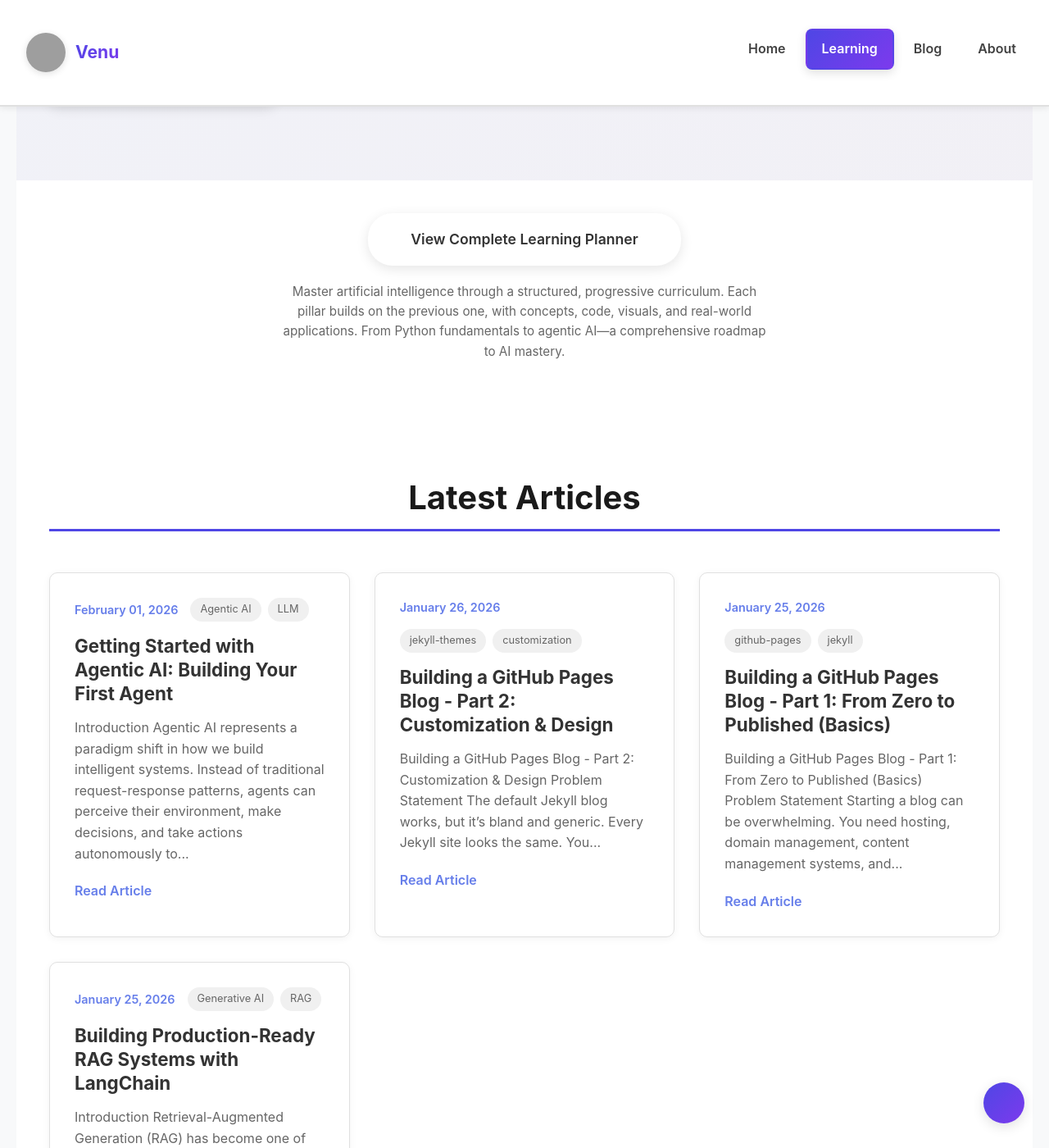
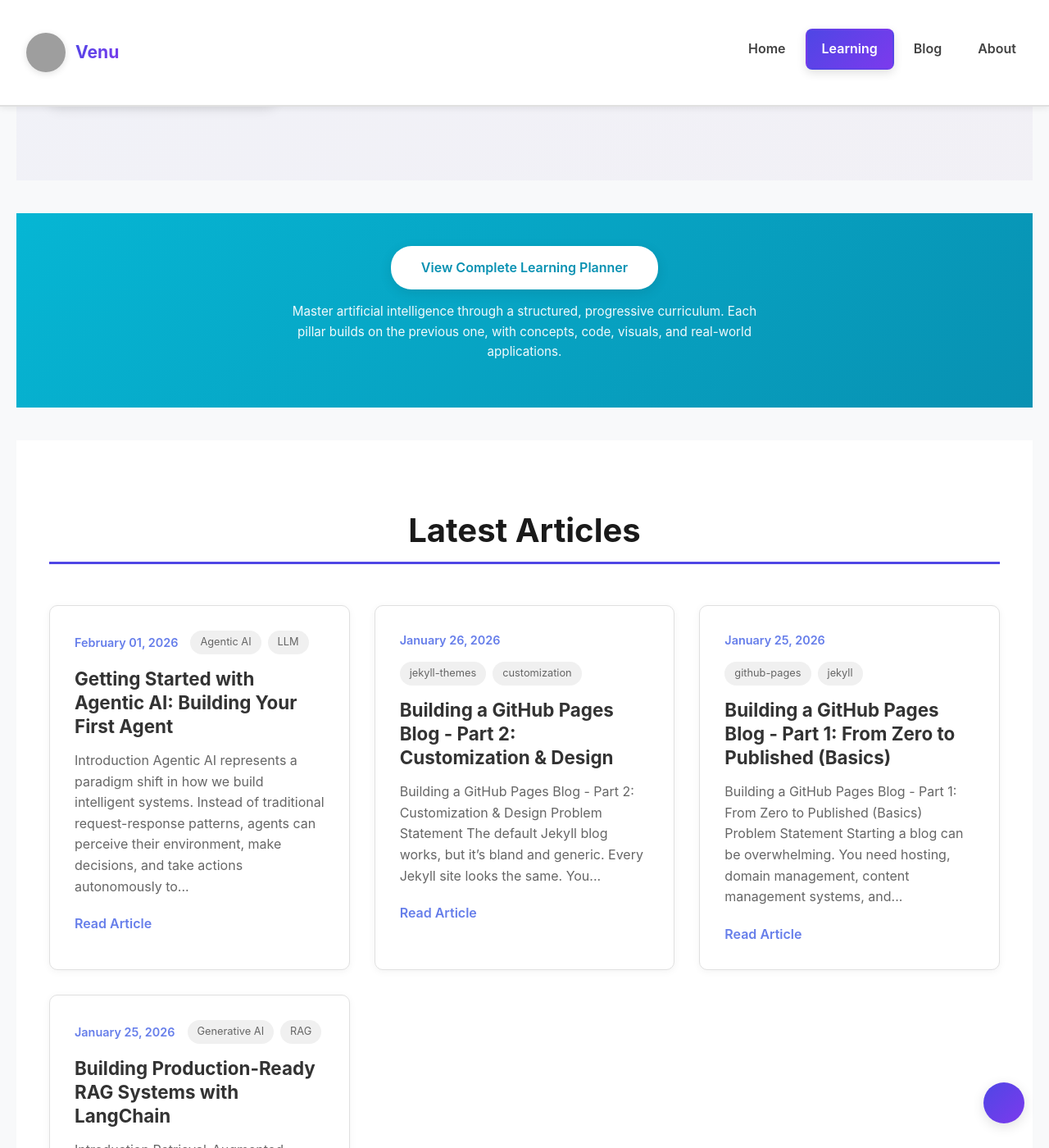
Before and after one commit to Madhavan11601828/madhavan11601828.github.io, a Jekyll site: the page built from index.md, in a window 1280 px wide and 1400 px high, scrolled down 2269 px. Shown: the whole window at 82% size. Built offline with Jekyll 4.4.1, drawn with Linux system fonts in a browser that asks for light colours; part of the change alters nothing that is shown; grey boxes are pictures that could not be loaded.

Commit message:
Refactor: Restructure Learning Planner section like Stay Updated
- Restyled planner section with gradient background (cyan gradient)
- Reduced padding and font sizes for compact look
- Changed button to white text on gradient background
- Updated structure to match Stay Updated section pattern
- Added planner-content wrapper for centered alignment
- Removed duplicate btn-planner styles

```diff
--- a/index.md
+++ b/index.md
@@ -103,12 +103,12 @@ layout: default
 <!-- Learning Planner Button Section -->
 <section class="planner-button-section">
   <div class="container">
-    <a href="/pillars/" class="btn btn-planner btn-large">View Complete Learning Planner</a>
-    <p class="planner-description">
-      Master artificial intelligence through a structured, progressive curriculum.
-      Each pillar builds on the previous one, with concepts, code, visuals, and real-world applications.
-      From Python fundamentals to agentic AI—a comprehensive roadmap to AI mastery.
-    </p>
+    <div class="planner-content">
+      <a href="/pillars/" class="btn btn-planner-light">View Complete Learning Planner</a>
+      <p class="planner-description">
+        Master artificial intelligence through a structured, progressive curriculum. Each pillar builds on the previous one, with concepts, code, visuals, and real-world applications.
+      </p>
+    </div>
   </div>
 </section>
 
@@ -381,32 +381,44 @@ layout: default
   font-size: 1.1em;
 }
 
-.btn-planner {
+.planner-button-section {
+  background: linear-gradient(135deg, #06b6d4 0%, #0891b2 100%);
+  padding: 40px 20px;
+  text-align: center;
+  color: white;
+  margin-top: 40px;
+  margin-bottom: 40px;
+}
+
+.planner-content {
+  max-width: 600px;
+  margin: 0 auto;
+}
+
+.btn-planner-light {
   background: white;
-  color: #333;
+  color: #0891b2;
+  padding: 12px 35px;
+  font-size: 1em;
+  font-weight: 600;
+  border-radius: 25px;
+  text-decoration: none;
+  display: inline-block;
+  transition: all 0.3s ease;
   box-shadow: 0 4px 15px rgba(0, 0, 0, 0.1);
 }
 
-.btn-planner:hover {
-  background: #f8f9fa;
+.btn-planner-light:hover {
   transform: translateY(-2px);
   box-shadow: 0 6px 20px rgba(0, 0, 0, 0.15);
-}
-
-.planner-button-section {
-  padding: 40px 20px;
-  text-align: center;
-  background: white;
+  background: #f0f9fa;
 }
 
 .planner-description {
-  margin-top: 20px;
-  color: #666;
+  margin-top: 15px;
+  color: rgba(255, 255, 255, 0.95);
   font-size: 0.95em;
   line-height: 1.6;
-  max-width: 600px;
-  margin-left: auto;
-  margin-right: auto;
 }
 
 .pillars-view-all {
```
